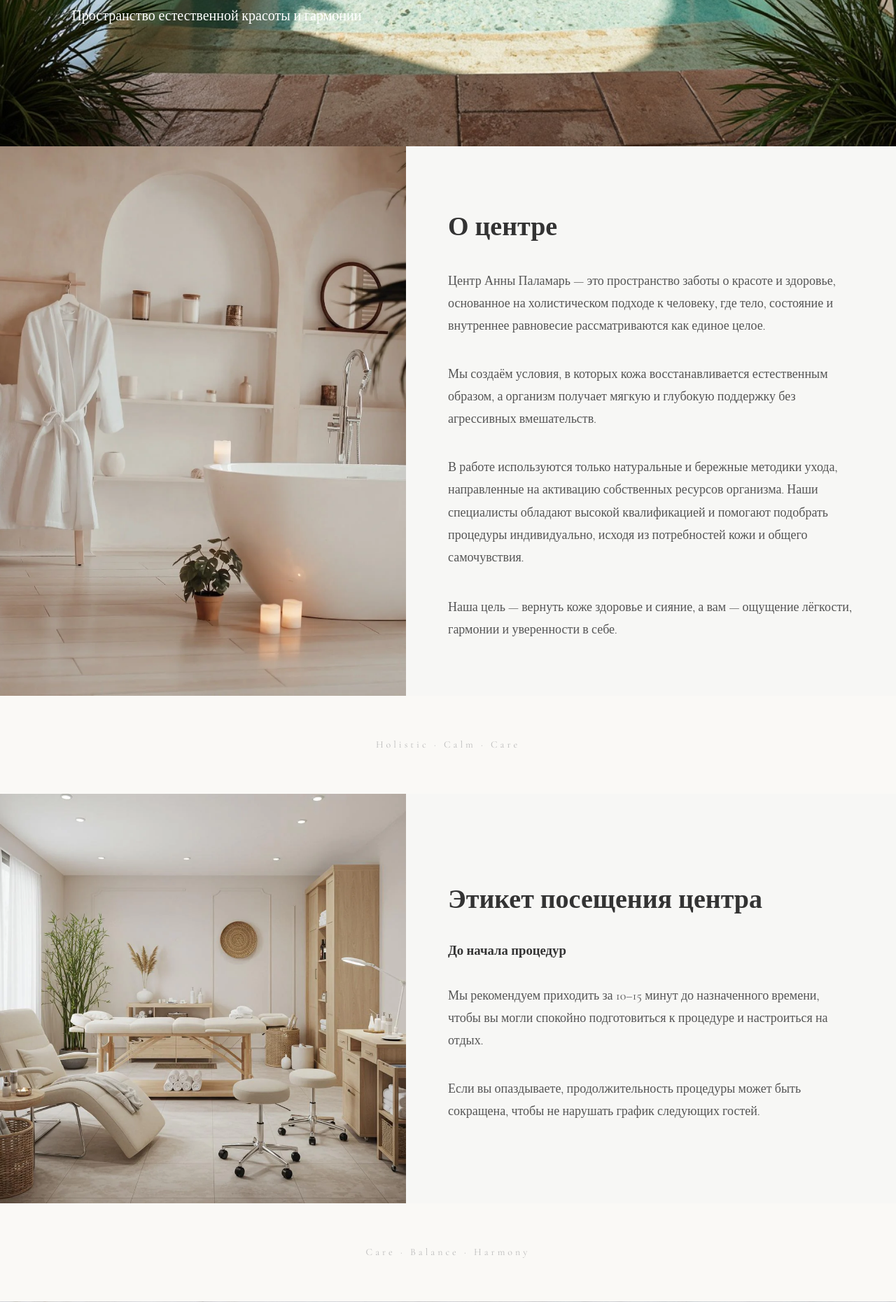
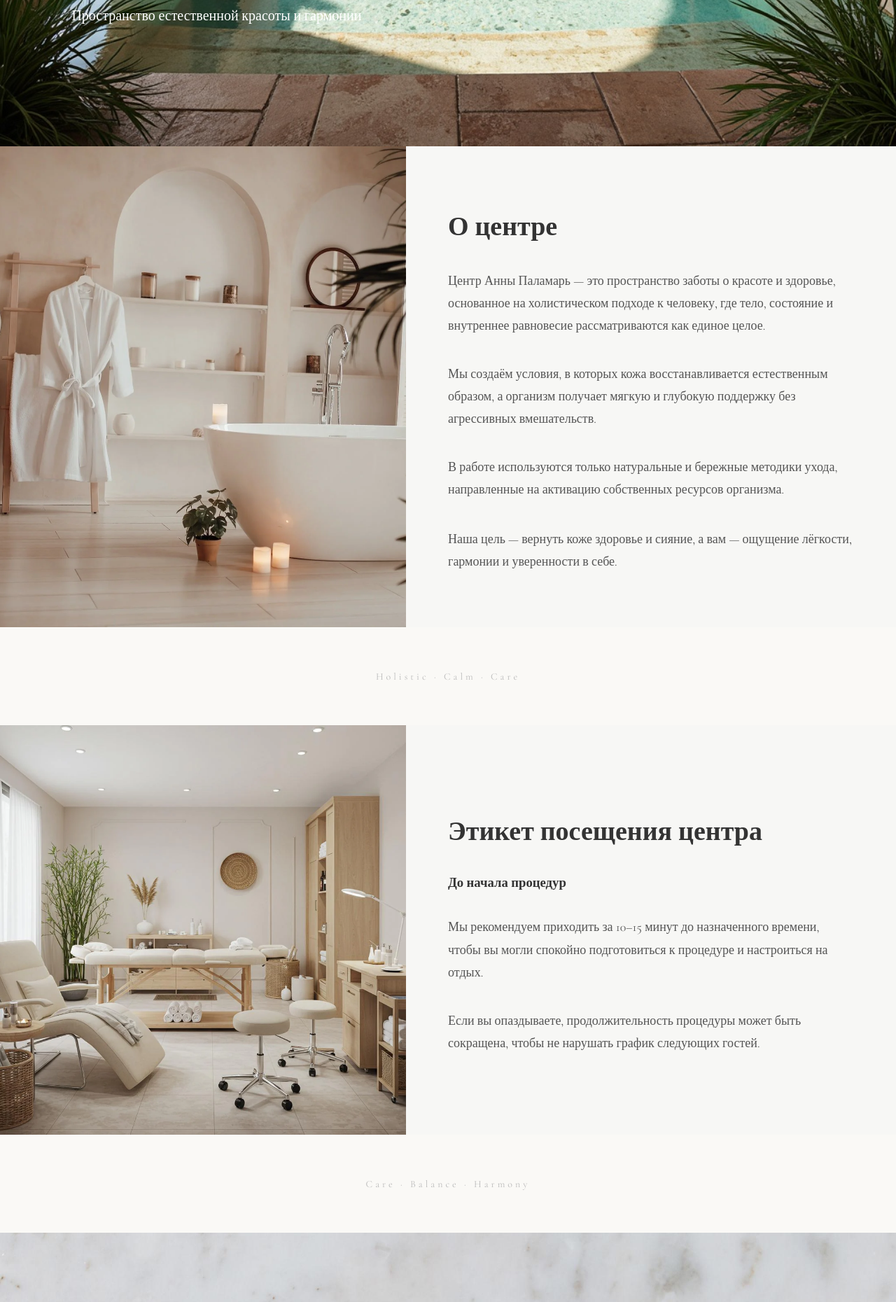
Before and after one commit to Sigmaboyyyt/spa-site, a Flask app: page / in a window 1280 px wide. Shown: the part 1071-2931 px from the top of the page at 70% size. Run offline with Flask 3, Linux system fonts and the light colour scheme.

Commit message:
add divider between 3 and 4 block

```diff
--- a/templates/index.html
+++ b/templates/index.html
@@ -43,9 +43,7 @@
 
         <p>
             В работе используются только натуральные и бережные методики ухода,
-            направленные на активацию собственных ресурсов организма. Наши специалисты
-            обладают высокой квалификацией и помогают подобрать процедуры индивидуально,
-            исходя из потребностей кожи и общего самочувствия.
+            направленные на активацию собственных ресурсов организма.
         </p>
 
         <p class="about-accent">
@@ -93,6 +91,11 @@
     </div>
 </section>
 
+<!-- РАЗДЕЛИТЕЛЬ МЕЖДУ 3 И 4 -->
+<div class="soft-divider">
+    <span>Silence · Relax · Restore</span>
+</div>
+
 <!-- АТМОСФЕРА СПОКОЙСТВИЯ -->
 <section class="calm">
     <div class="calm-content">
```
Also changed, not shown: static/images/calm-bg.jpg (added).
